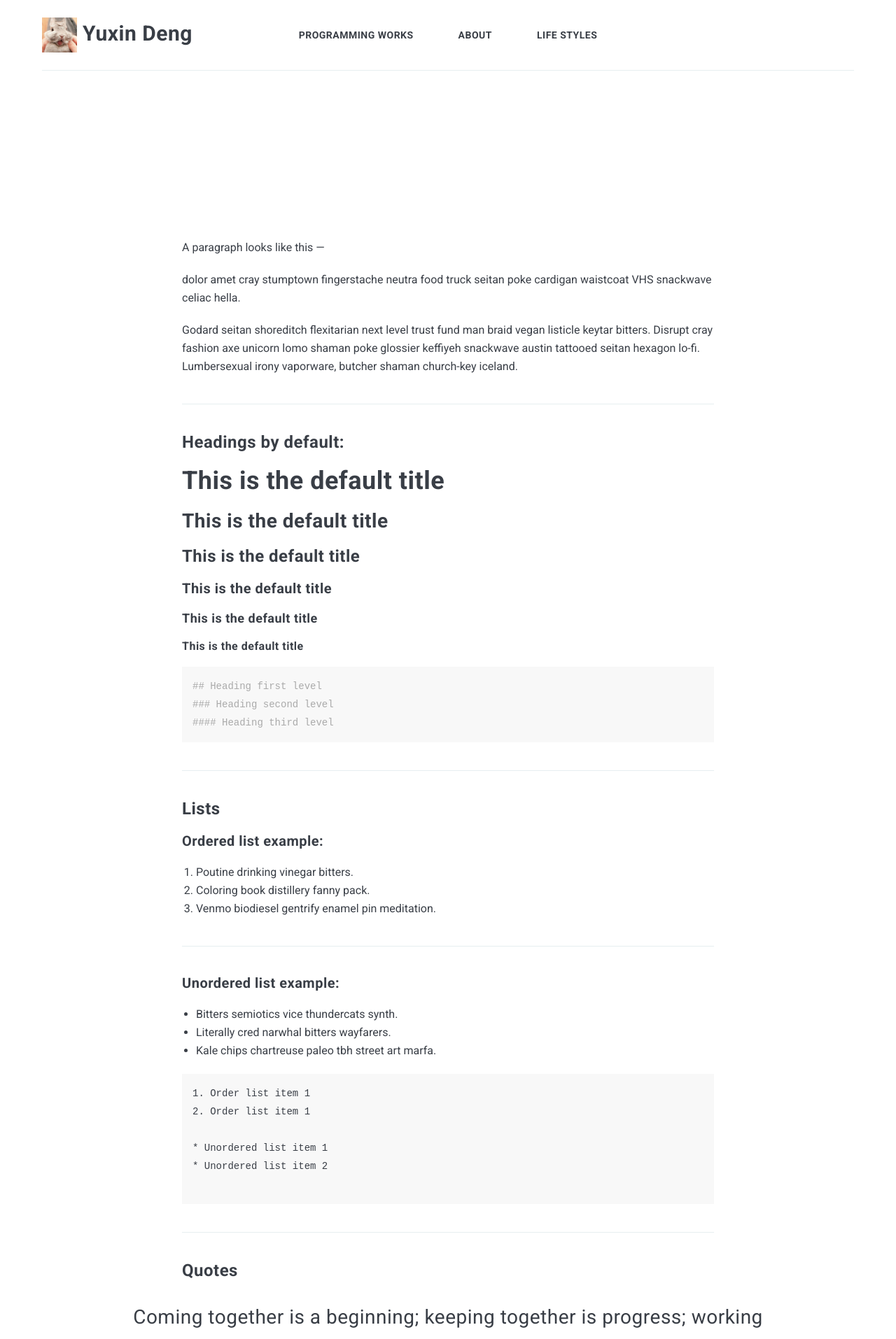
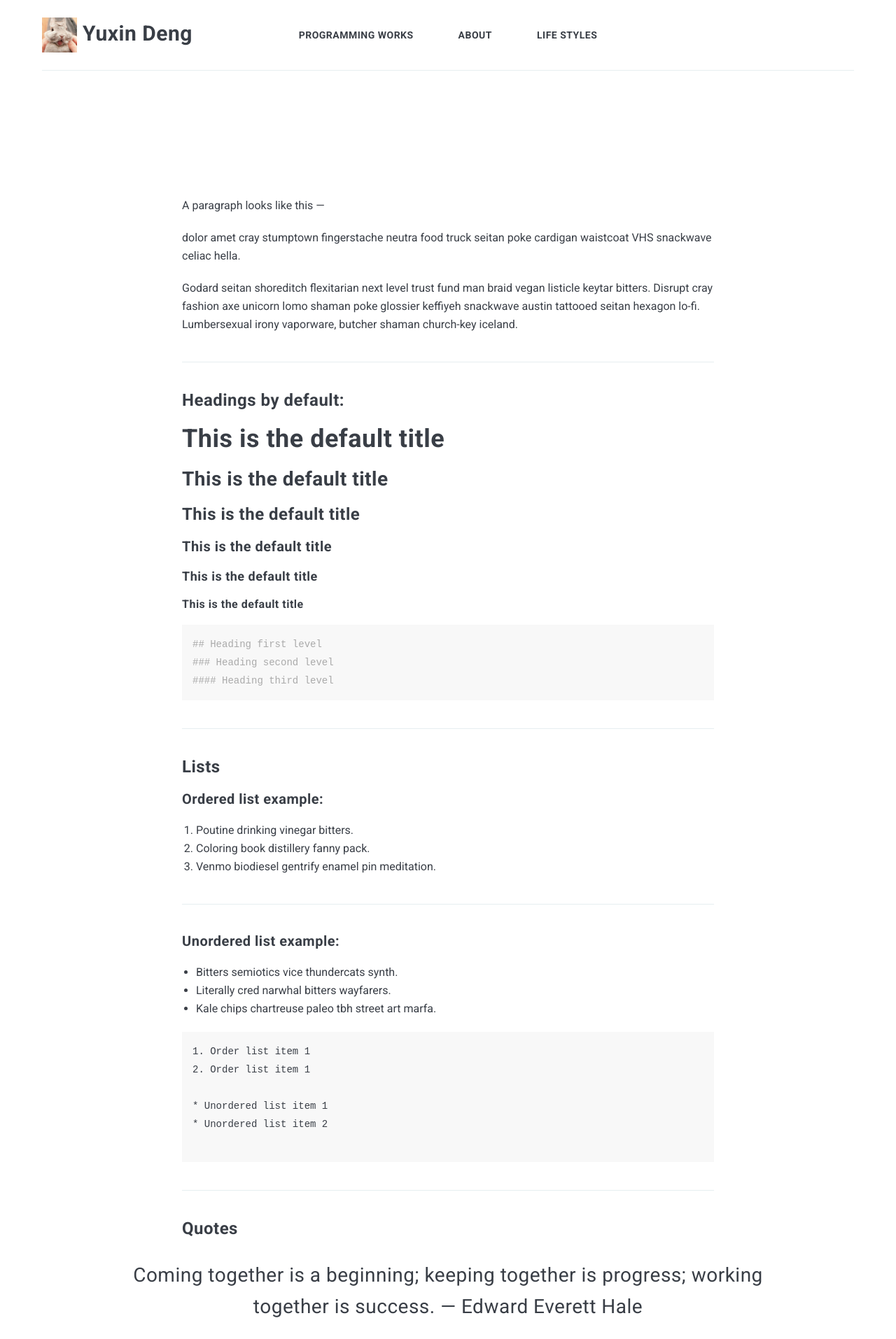
Before and after one commit to yuxin-d/yuxin-d.github.io, a Jekyll site: the page built from _pages/styleInfo.md, in a window 1280 px wide. Shown: the top 1914 px of the page at 70% size. Built offline with Jekyll 4.4.1, drawn with Linux system fonts in a browser that asks for light colours; nearby versions of some CDN libraries; our own code applies the rules of GitHub Pages for plain Markdown files.

Commit message:
change size of padding

```diff
--- a/_sass/3-modules/_hero.scss
+++ b/_sass/3-modules/_hero.scss
@@ -1,5 +1,5 @@
 .hero {
-  padding: 80px 0;
+  padding: 50px 0;
   margin-bottom: 80px;
   background: #f5f5f5;
 
@@ -12,7 +12,7 @@
     flex-direction: column;
     justify-content: center;
     width: 100%;
-    padding: 0 40px 0 0;
+    padding: 0 30px 0 0;
 
     .hero__title {
       font-size: 38px;
--- a/_sass/4-layouts/_page.scss
+++ b/_sass/4-layouts/_page.scss
@@ -1,10 +1,10 @@
 .page-title-box {
-  padding: 80px 0;
+  padding: 50px 0;
   border-top: 1px solid $light-gray;
 
   .page-title {
     font-size: 38px;
-    line-height: 70px;
+    line-height: 53px;
     margin: 0;
   }
 
@@ -39,7 +39,7 @@
   margin: 80px auto;
 
   img {
-    margin: 5px 0;
+    margin: 8px 0;
   }
 
   @media only screen and (max-width: $tablet) {
```
